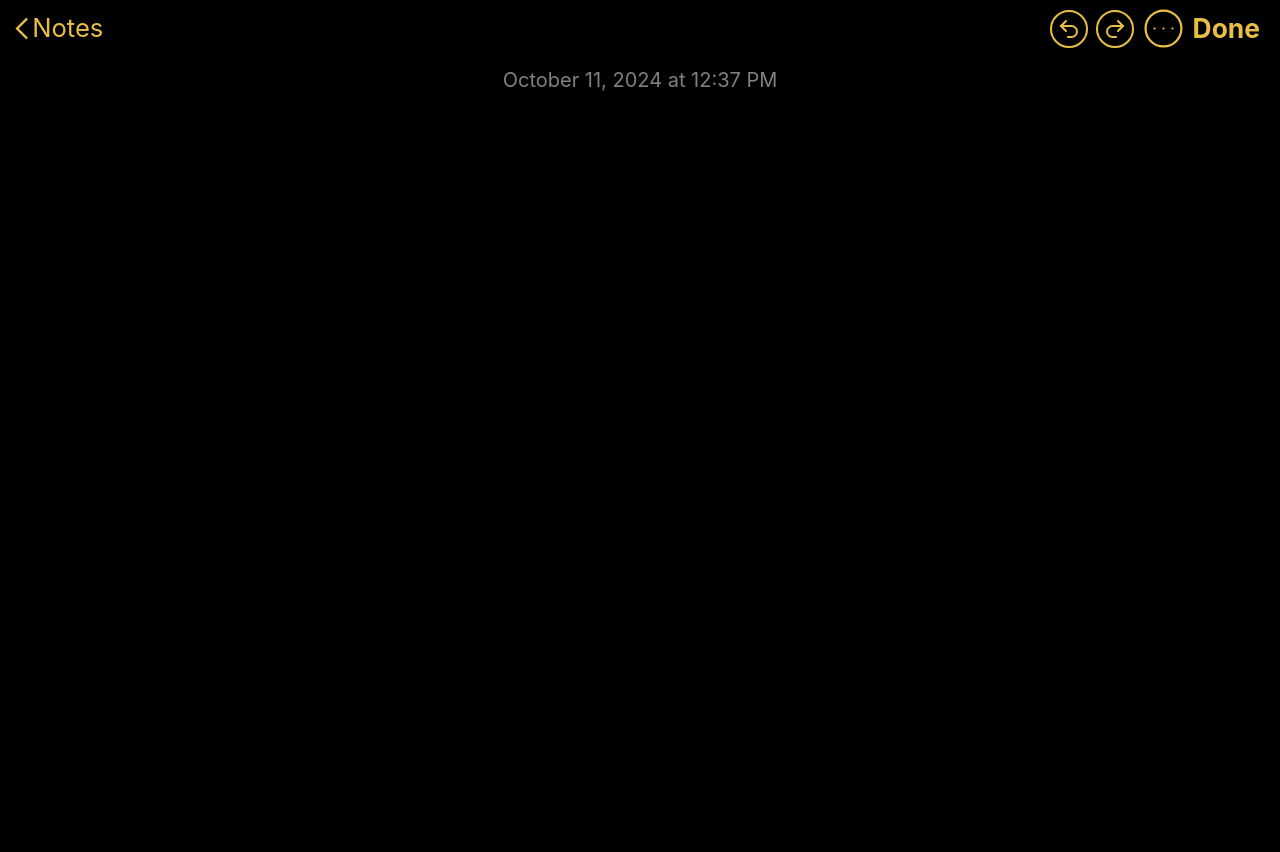
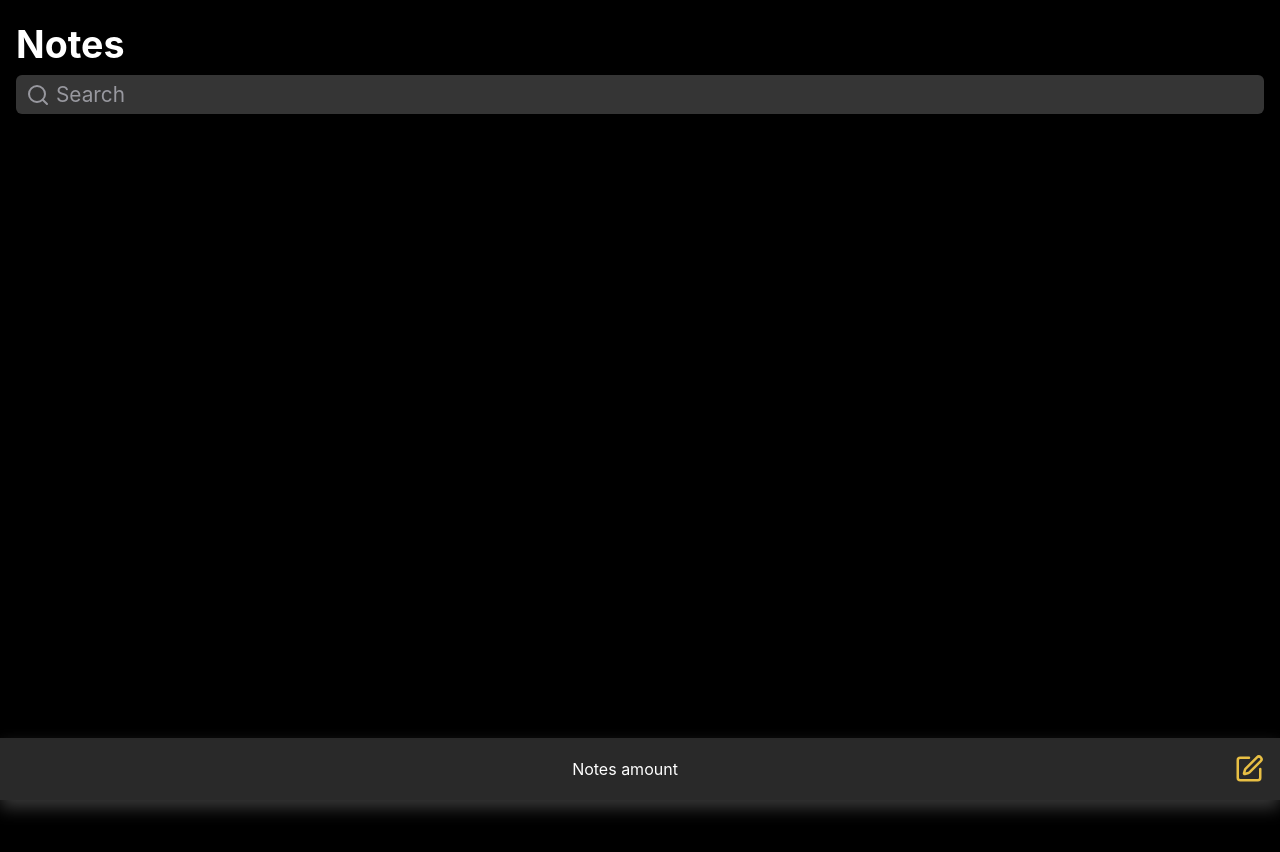
Before and after one commit to calebrosen/IOS-Notes-App-In-React, a React (Vite) app: page / in a window 1280 px wide. Shown: the top 852 px of the page. After the commit the page ends 800 px from the top, so only its background shows below. Built offline with nearby package versions, Linux system fonts and the light colour scheme.

Commit message:
Created main page, added note creation functionality and started implementation of existing notes

```diff
--- a/src/App.css
+++ b/src/App.css
@@ -89,6 +89,8 @@ textarea,body,html {
 
 .notesTextBackButtonTop {
   color: #e8bf44;
+  align-items: center;
+  vertical-align: center;
   font-size: 1.6rem;
 }
 
@@ -145,5 +147,76 @@ textarea,body,html {
 .dropdown-toggle::after {
   display:none;
 }
+/* End bootstrap override */
 
-/* End bootstrap override
+.notesListContainer {
+  text-align: left;
+  padding: 1.35rem 1rem 1rem;
+}
+
+.searchInputNotesList {
+  background-color: #353535;
+  color: #FFF;
+  min-width: 100%;
+  border-radius: 6px;
+  border: none;
+  font-size: 1.3rem;
+  padding: 4px 2.5rem;
+}
+
+.searchInputNotesList::placeholder {
+  color: #98989f;
+}
+
+.searchContainer {
+  display: flex;
+  align-items: center;
+  position: relative;
+}
+
+.searchIcon {
+  position: absolute;
+  left: 10px; /* Adjust as needed */
+  pointer-events: none; /* Makes the icon not interactable */
+}
+
+
+h1.notesListH1 {
+  color: #FFF;
+  font-size: 2.35rem;
+  font-weight: 700;
+}
+
+.notesListFooter {
+  position: fixed;
+  display: flex;
+  justify-content: space-between;
+  align-items: center;
+  left: 0;
+  bottom: 0;
+  width: 100%;
+  background: rgba(255, 255, 255, 0.161);
+  box-shadow: 0 8px 16px 0 rgba(153, 153, 153, 0.37);
+  backdrop-filter: blur(15px);
+  -webkit-backdrop-filter: blur(15px);
+  padding: 1rem;
+}
+
+
+.notesListCountText {
+  flex: 1;
+  text-align: center;
+  color: #FFF;
+}
+
+.newNoteButton {
+  color: #e8bf44;
+}
+.newNoteButton:hover, .newNoteButton:active {
+  color: #977b26;
+}
+
+.existingNote {
+  color: #FFF;
+
+}
--- a/src/App.jsx
+++ b/src/App.jsx
@@ -1,25 +1,31 @@
 import React, { useEffect, useRef, useState } from "react";
-import Dropdown from 'react-bootstrap/Dropdown';
-import { CircleEllipsis, Undo2, Redo2 } from 'lucide-react';
-import 'bootstrap/dist/css/bootstrap.min.css';
+import Dropdown from "react-bootstrap/Dropdown";
+import { CircleEllipsis, Undo2, Redo2, Search, SquarePen } from "lucide-react";
+import "bootstrap/dist/css/bootstrap.min.css";
 import "./App.css";
 
 const NotesApp = () => {
+  const [renderArea, setRenderArea] = useState("list");
   const textAreaRef = useRef(null);
   const historyRef = useRef([]);
   const redoRef = useRef([]);
   const timeoutRef = useRef(null);
   const doneTextRef = useRef();
   const [textAreaStyled, setTextAreaStyled] = useState(false);
+  const [noteID, setNoteID] = useState("");
 
   useEffect(() => {
-    //Autofocusing the textarea
+    if (renderArea == "note") {
+      // Autofocusing the textarea
       textAreaRef.current.focus();
 
       // Capturing history
       const captureHistory = () => {
         const currentValue = textAreaRef.current.value;
-      if (historyRef.current.length === 0 || currentValue !== historyRef.current[historyRef.current.length - 1]) {
+        if (
+          historyRef.current.length === 0 ||
+          currentValue !== historyRef.current[historyRef.current.length - 1]
+        ) {
           historyRef.current.push(currentValue);
           // Clearing redo history on new input
           redoRef.current = [];
@@ -30,7 +36,9 @@ const NotesApp = () => {
       return () => {
         clearInterval(intervalId);
       };
-  }, []);
+    }
+    // Only rendeirng when RenderArea is upated
+  }, [renderArea]);
 
   const handleInputChange = () => {
     if (timeoutRef.current) {
@@ -39,7 +47,10 @@ const NotesApp = () => {
 
     timeoutRef.current = setTimeout(() => {
       const currentValue = textAreaRef.current.value;
-      if (historyRef.current.length === 0 || currentValue !== historyRef.current[historyRef.current.length - 1]) {
+      if (
+        historyRef.current.length === 0 ||
+        currentValue !== historyRef.current[historyRef.current.length - 1]
+      ) {
         historyRef.current.push(currentValue);
         // Clearing redo history on new input
         redoRef.current = [];
@@ -63,15 +74,16 @@ const NotesApp = () => {
 
   const handleRedo = () => {
     if (redoRef.current.length > 0) {
-      // Get last redo value
+      // Getting last redo value
       const redoValue = redoRef.current.pop();
-      // Push it to history
+      // Pushing it to history
       historyRef.current.push(redoValue);
       // Setting it in the textarea
       textAreaRef.current.value = redoValue;
     }
   };
 
+  // Putting date and time at the top, and updating it every 60 seconds (for every minute passed)
   const DateTimeComponent = () => {
     const [currentDateAndTime, setCurrentDateAndTime] = useState("");
 
@@ -97,70 +109,125 @@ const NotesApp = () => {
     return <p className="dateAtTop">{currentDateAndTime}</p>;
   };
 
-  // on inside click of the textarea
+  // On inside click of the textarea
   const handleFocus = () => {
-    doneTextRef.current.style.display = 'inline';
-  }
+    doneTextRef.current.style.display = "inline";
+  };
 
   // On outside click of the textarea
   const handleUnfocus = (e) => {
-    if (!e.relatedTarget || !e.relatedTarget.classList || !e.relatedTarget.classList.contains('topButtons')) {
-        doneTextRef.current.style.display = 'none';
+    if (
+      !e.relatedTarget ||
+      !e.relatedTarget.classList ||
+      !e.relatedTarget.classList.contains("topButtons")
+    ) {
+      doneTextRef.current.style.display = "none";
     }
   };
 
+  // This is the ellipsis icon at the top right
   const NoteSettingIcon = () => {
     return (
       <Dropdown>
-        <Dropdown.Toggle className='noteSettingIcon topButtons' id="dropdown-basic">
-        <CircleEllipsis size={43} className='circleEllipsis' strokeWidth={1.25} />
+        <Dropdown.Toggle
+          className="noteSettingIcon topButtons"
+          id="dropdown-basic"
+        >
+          <CircleEllipsis
+            size={43}
+            className="circleEllipsis"
+            strokeWidth={1.25}
+          />
         </Dropdown.Toggle>
 
         <Dropdown.Menu>
           {/* Only showing plain if something is selected */}
           {textAreaStyled == true && (
-            <Dropdown.Item onClick={removeAllTextAreaClasses}>Plain</Dropdown.Item>
+            <Dropdown.Item onClick={removeAllTextAreaClasses}>
+              Plain
+            </Dropdown.Item>
           )}
-          <Dropdown.Item onClick={addSimpleBorderToTextArea}>Border</Dropdown.Item>
-          <Dropdown.Item onClick={addSimpleLinesToTextArea}>Lines</Dropdown.Item>
+          <Dropdown.Item onClick={addSimpleBorderToTextArea}>
+            Border
+          </Dropdown.Item>
+          <Dropdown.Item onClick={addSimpleLinesToTextArea}>
+            Lines
+          </Dropdown.Item>
         </Dropdown.Menu>
       </Dropdown>
     );
-  }
+  };
 
   const addSimpleBorderToTextArea = () => {
     setTextAreaStyled(true);
     textAreaRef.current.classList.add("textAreaSimpleBorder");
-  }
+  };
 
   const addSimpleLinesToTextArea = () => {
     setTextAreaStyled(true);
     textAreaRef.current.classList.add("textAreaSimpleLines");
-  }
+  };
 
+  // Removing all text area styling, such as the border or grids
   const removeAllTextAreaClasses = () => {
     setTextAreaStyled(false);
     textAreaRef.current.classList.remove("textAreaSimpleBorder");
     textAreaRef.current.classList.remove("textAreaSimpleLines");
+  };
+
+  const generateNoteIdentifier = () => {
+    const characters =
+      "ABCDEFGHIJKLMNOPQRSTUVWXYZabcdefghijklmnopqrstuvwxyz0123456789";
+    let tempNoteID = "";
+
+    for (let i = 0; i < 30; i++) {
+      tempNoteID += characters.charAt(Math.floor(Math.random() * 30));
     }
 
+    return tempNoteID;
+  };
+
+  const insertNoteIntoLocalStorage = () => {
+    // My idea is to insert it with a key such as 'IOSNotes' or whatever
+    // Then, as the value, use unix epoch time and do a dash or some character seperator, and then after that just the note content
+    localStorage.setItem("IOSNotesApp", Date.now());
+  };
+
+  const HandleCreateNewNoteClick = () => {
+    setNoteID(generateNoteIdentifier());
+    setRenderArea("note");
+    insertNoteIntoLocalStorage();
+  };
+
+  const HandleNotesBackButton = () => {
+    setNoteID("");
+    setRenderArea("list");
+  };
+
+  // All this function is doing is setting the state for the create new note rendering
+  const CreateNewNote = () => {
     return (
       <div className="notes-container">
-    <div className='buttonsContainer'>
-      <div className='notesTopLeft hoverCursor'>
-        <span className='backButtonTop'>⌵</span>
-        <span className='notesTextBackButtonTop'>Notes</span>
+        <div className="buttonsContainer">
+          <div
+            className="notesTopLeft hoverCursor"
+            onClick={HandleNotesBackButton}
+          >
+            <span className="backButtonTop">⌵</span>
+            <span className="notesTextBackButtonTop">Notes</span>
           </div>
 
           <div className="rightButtons hoverCursor">
             <div className="undoAndRedo-container topButtons">
-          <Undo2 className="undoAndRedo" onClick={handleUndo}/>
+              <Undo2 className="undoAndRedo" onClick={handleUndo} />
             </div>
             <div className="undoAndRedo-container topButtons">
               <Redo2 className="undoAndRedo" onClick={handleRedo} />
             </div>
             <NoteSettingIcon />
-        <span className='doneText hoverCursor' ref={doneTextRef}>Done</span>
+            <span className="doneText hoverCursor" ref={doneTextRef}>
+              Done
+            </span>
           </div>
         </div>
         <DateTimeComponent />
@@ -178,4 +245,54 @@ const NotesApp = () => {
     );
   };
 
+  // This is the main notes list that you land on
+  const MainNotesList = () => {
+
+    const ExistingNotes = () => {
+
+
+      for (let i = 0; i < localStorage.length; i++) {
+        const key = localStorage.key(i);
+        if (key.includes("IOSNotesApp")) {
+          return (
+            <div className='existingNote'>
+              Note
+            </div>
+          )
+        }
+      }
+    }
+
+    return (
+      <div>
+        <div className="notesListContainer">
+          <h1 className="notesListH1">Notes</h1>
+          <div className="searchContainer">
+            <label className="searchIcon">
+              <Search style={{ color: "#98989f" }} />
+            </label>
+            <input className="searchInputNotesList" placeholder="Search" />
+          </div>
+          <ExistingNotes />
+        </div>
+
+        <div className="notesListFooter">
+          <div className="notesListCountText">Notes amount</div>
+          <div className="newNoteButton" onClick={HandleCreateNewNoteClick}>
+            <SquarePen size={30} />
+          </div>
+        </div>
+      </div>
+    );
+  };
+
+  // Conditionally rendering the correct area depending on renderArea variable
+  switch (renderArea) {
+    case "list":
+      return <MainNotesList />;
+    case "note":
+      return <CreateNewNote />;
+  }
+};
+
 export default NotesApp;
```
Lines whose indentation alone changed are shown as unchanged.
